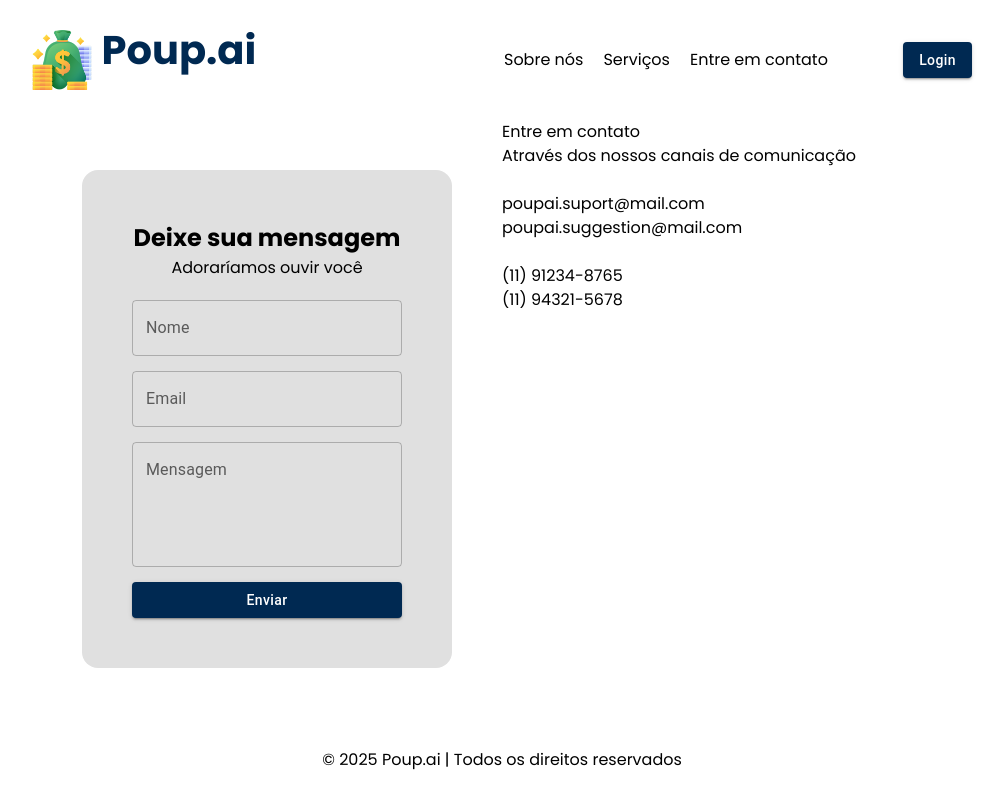
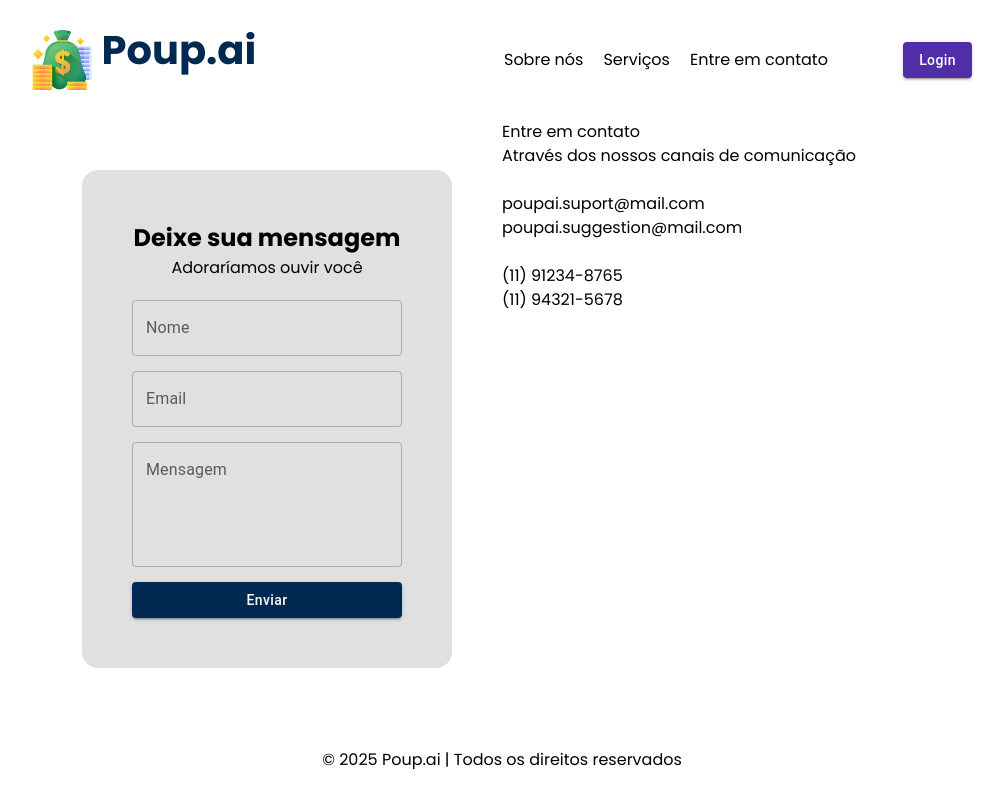
Before and after one commit to Douglass1981/FIAP-Fase1, a Next.js app: page /contact in a window 1280 px wide. In both pictures the pointer is over the link "Login". Shown: the whole page, without its empty margins (138-1142 px from the left). Built offline with nearby package versions, Linux system fonts and the light colour scheme; some icons are missing.

Commit message:
feat(styles): style hover button

```diff
--- a/src/app/contact/contact.styles.module.scss
+++ b/src/app/contact/contact.styles.module.scss
@@ -49,6 +49,10 @@ $black: #000000;
       display: flex;
       gap: 20px;
     }
+
+    &__button:hover{
+                background-color: $secondary-purple-700;
+            }
   }
 
   &__container {
@@ -84,6 +88,9 @@ $black: #000000;
             flex-direction: column;
             gap: 15px;
 
+            &__button:hover{
+                background-color: $secondary-purple-700;
+            }
           }
         }
     }
```
